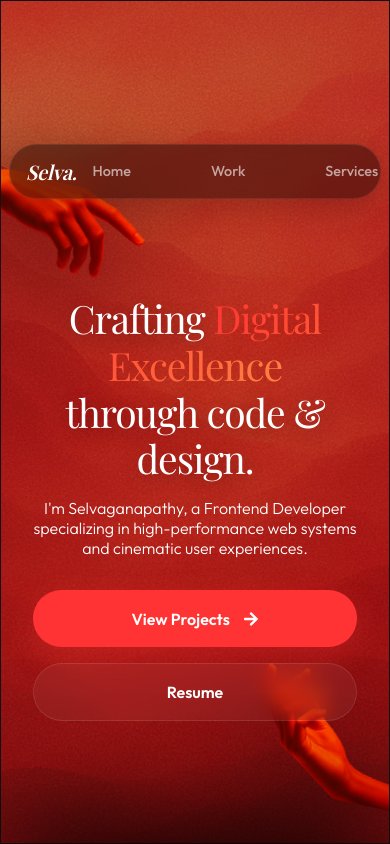
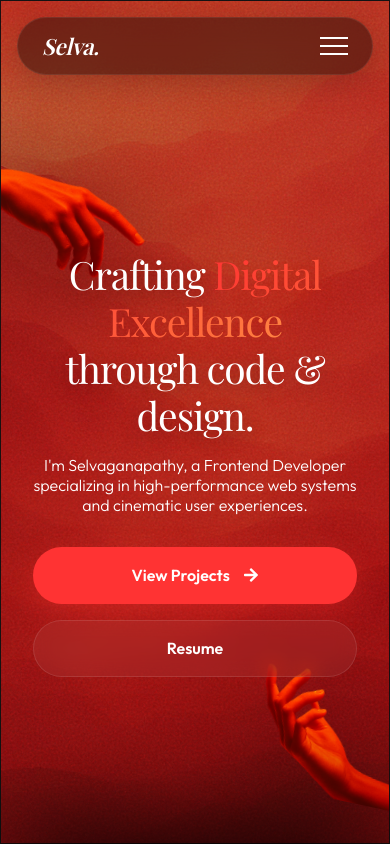
Before and after one commit to selvaganapathycoder/-portfolio-, a React (Vite) app: page / in a window 390 px wide. Shown: the top 844 px of the page. Built offline with nearby package versions, Linux system fonts and the light colour scheme; a web font is replaced by a local one.

Commit message:
Fix mobile navbar positioning and enable mobile menu

```diff
--- a/src/index.css
+++ b/src/index.css
@@ -187,7 +187,7 @@ body, html {
     height: 100vh;
     background: rgba(10, 5, 5, 0.98);
     backdrop-filter: blur(20px);
-    z-index: 20;
+    z-index: 90; /* Just below navbar */
     display: flex;
     flex-direction: column;
     justify-content: center;
@@ -210,9 +210,10 @@ body, html {
 .mobile-nav-links a {
     text-decoration: none;
     color: white;
-    font-family: var(--font-serif);
-    font-size: 2.5rem;
-    font-weight: 400;
+    font-family: var(--font-sans); /* Use sans for menu */
+    font-size: 2rem;
+    font-weight: 600;
+    letter-spacing: -0.02em;
     transition: all 0.3s ease;
     opacity: 0;
     transform: translateY(20px);
@@ -401,17 +402,30 @@ body, html {
     }
 
     .navbar {
-        padding: 0.6rem 1rem;
-        margin: 1rem 0.5rem;
-        width: calc(100% - 1rem);
+        padding: 0.8rem 1.5rem;
+        width: calc(100% - 2rem);
+        display: flex;
+        justify-content: space-between;
+        align-items: center;
+        position: fixed;
+        top: 1rem;
+        left: 50%;
+        transform: translateX(-50%);
+        z-index: 100;
+        margin: 0; /* Remove margin as we use top/left */
     }
 
     .logo {
-        font-size: 1.25rem;
-    }
-
-    .nav-socials {
-        display: none; /* Hide socials in mobile navbar */
+        font-size: 1.4rem;
+    }
+
+    .mobile-menu-btn {
+        display: flex;
+        z-index: 101;
+    }
+
+    .nav-socials, .nav-links {
+        display: none;
     }
 
     .headline {
```
